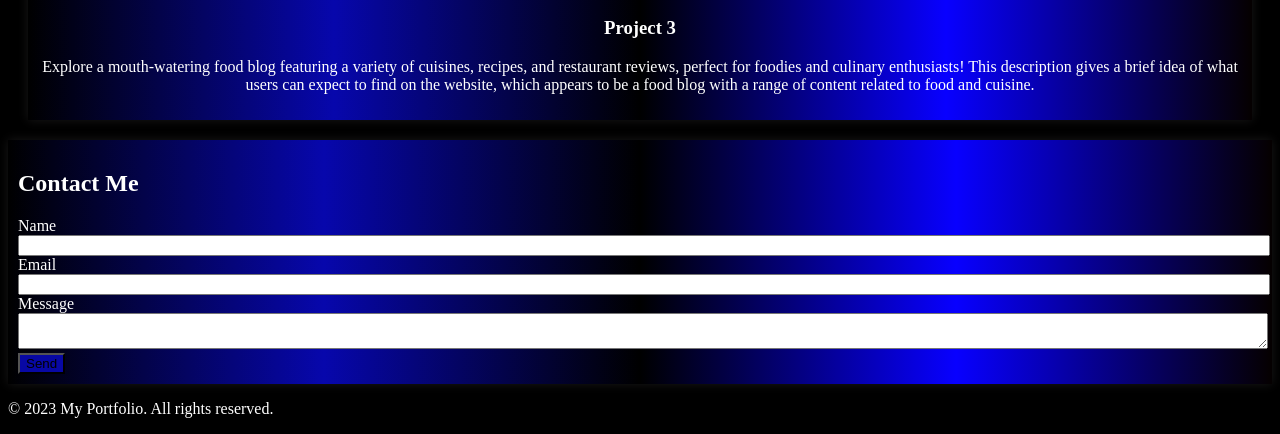
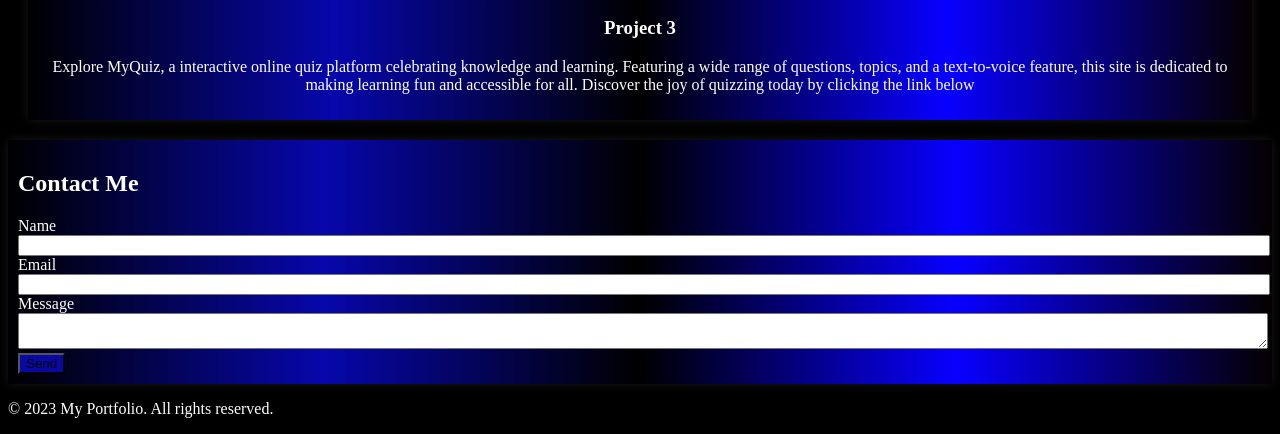
Before and after one commit to ameer112-746dgd/my-portfolio, a plain HTML site: page index.html in a window 1280 px wide. Shown: the part 2026-2460 px from the top of the page. Drawn offline with Linux system fonts and the light colour scheme.

Commit message:
initialise

```diff
--- a/index.html
+++ b/index.html
@@ -205,10 +205,9 @@
         </div>
         <div>
           <img class="res" src="res.jpg" alt="Project 3">
-          <li><a href="https://ameer112-746dgd.github.io/ameer_food/">A restaurant Site</a></li>
+          <li><a href="https://ameer112-746dgd.github.io/myquiz/">A restaurant Site</a></li>
           <h3>Project 3</h3>
-          <p>Explore a mouth-watering food blog featuring a variety of cuisines, recipes, and restaurant reviews, perfect for foodies and culinary enthusiasts!
-            This description gives a brief idea of what users can expect to find on the website, which appears to be a food blog with a range of content related to food and cuisine.</p>
+          <p>Explore MyQuiz, a interactive online quiz platform celebrating knowledge and learning. Featuring a wide range of questions, topics, and a text-to-voice feature, this site is dedicated to making learning fun and accessible for all. Discover the joy of quizzing today by clicking the link below</p>
         </div>
       </div>
     </section>
```
